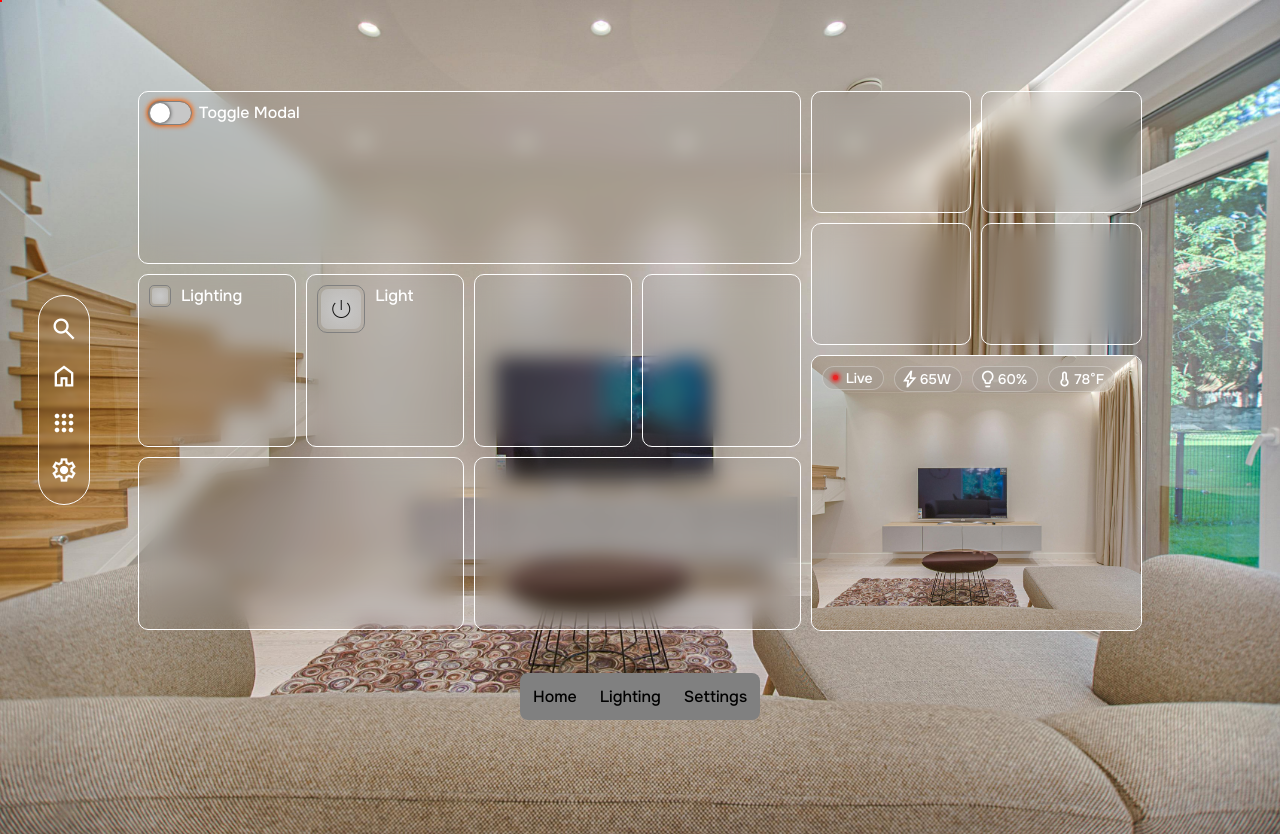
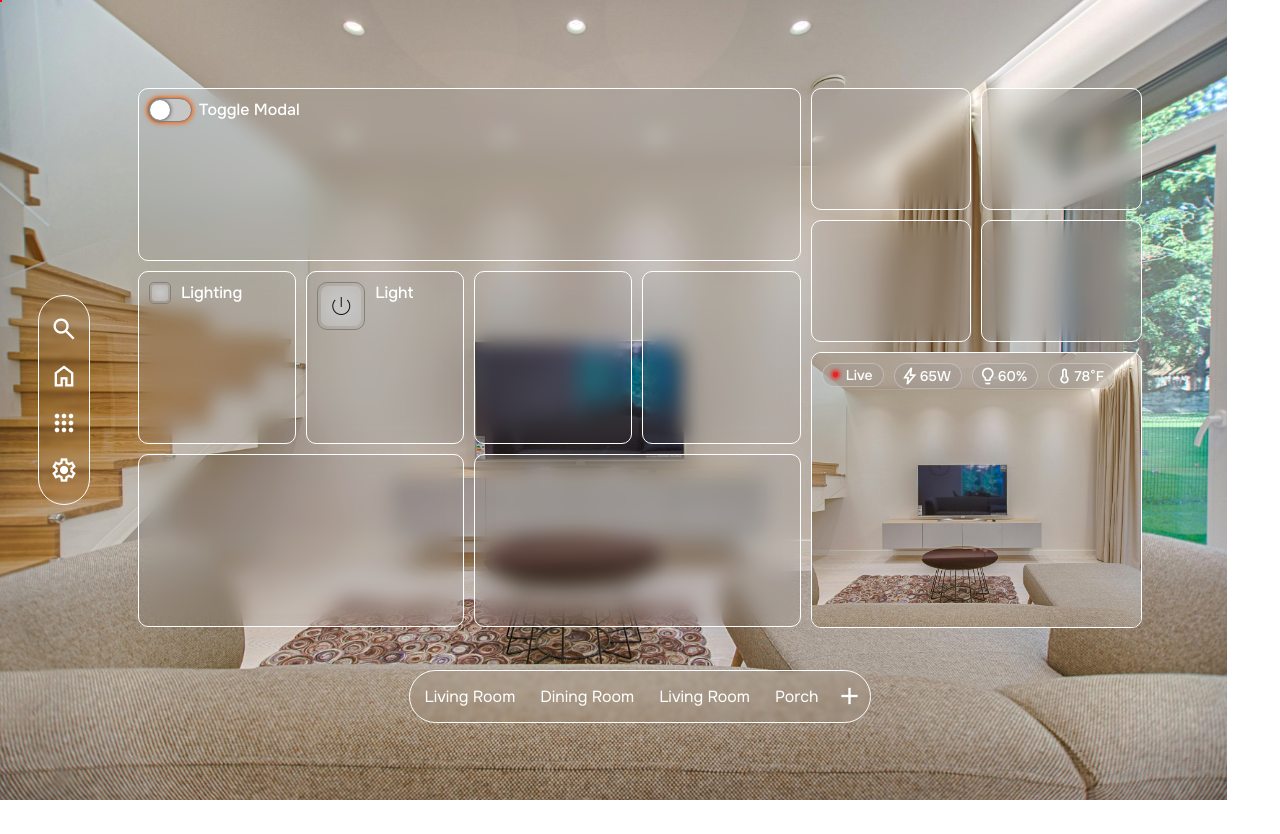
Before and after one commit to rserdah/smart-dash, a React (Vite) app: page / in a window 1280 px wide. After the commit the page ends 800 px from the top, so only its background shows below. Built offline with nearby package versions, Linux system fonts and the light colour scheme.

Commit message:
Basic room switcher

```diff
--- a/index.html
+++ b/index.html
@@ -13,7 +13,7 @@
     <link rel="preconnect" href="https://fonts.gstatic.com" crossorigin>
     <link href="https://fonts.googleapis.com/css2?family=Onest:wght@100..900&display=swap" rel="stylesheet">
 
-    <link rel="stylesheet" href="https://fonts.googleapis.com/css2?family=Material+Symbols+Outlined:opsz,wght,FILL,GRAD@24,200,0,0&icon_names=apps,arrow_back,arrow_forward,bolt,check,comment,favorite,home,lightbulb_2,power_settings_new,search,settings,skull,thermometer,thumb_down,thumb_up,visibility" />
+    <link rel="stylesheet" href="https://fonts.googleapis.com/css2?family=Material+Symbols+Outlined:opsz,wght,FILL,GRAD@24,200,0,0&icon_names=add,add_2,add_circle,apps,arrow_back,arrow_forward,bolt,check,comment,favorite,home,lightbulb_2,power_settings_new,search,settings,skull,thermometer,thumb_down,thumb_up,visibility" />
 
     <style>
         body {
--- a/src/components/Sidebar.tsx
+++ b/src/components/Sidebar.tsx
@@ -25,7 +25,7 @@ const SidebarBox = styled.div`
     backdrop-filter: blur(2px) saturate(0.95);
 `;
 
-const sidebarLinkCss = css`
+const SidebarIconBtn = styled.span`
     --sidebar-link-size: 32px;
     display: inline-flex;
     align-items: center;
@@ -51,10 +51,10 @@ export default function Sidebar(props: SidebarProps) {
     return (
         <nav>
             <SidebarBox>
-                <NavLink to='/'><span className='material-symbols-outlined' css={sidebarLinkCss}>search</span></NavLink>
-                <NavLink to='/'><span className='material-symbols-outlined' css={sidebarLinkCss}>home</span></NavLink>
-                <NavLink to='/'><span className='material-symbols-outlined' css={sidebarLinkCss}>apps</span></NavLink>
-                <NavLink to='/settings'><span className='material-symbols-outlined' css={sidebarLinkCss}>settings</span></NavLink>
+                <NavLink to='/'><SidebarIconBtn className='material-symbols-outlined'>search</SidebarIconBtn></NavLink>
+                <NavLink to='/'><SidebarIconBtn className='material-symbols-outlined'>home</SidebarIconBtn></NavLink>
+                <NavLink to='/'><SidebarIconBtn className='material-symbols-outlined'>apps</SidebarIconBtn></NavLink>
+                <NavLink to='/settings'><SidebarIconBtn className='material-symbols-outlined'>settings</SidebarIconBtn></NavLink>
             </SidebarBox>
         </nav>
     )
--- a/src/pages/Home.tsx
+++ b/src/pages/Home.tsx
@@ -15,7 +15,7 @@ import { useEffect, useState } from 'react';
 // IMPORTANT! styled.element variables CANNOT be defined inside the functional component or else they will unmount every time the functional component re-renders
 const ImgBackground = styled.img`
     position: absolute;
-    width: 100%;
+    height: 100%;
     z-index: -1;
 `;
 
@@ -81,8 +81,34 @@ const WidgetCol = styled.div`
 
 const RoomSelectorBox = styled.div`
     display: flex;
+    flex-direction: row;
     align-items: center;
     justify-content: center;
+    gap: 5px;
+    padding: 5px;
+    margin: 0px;
+    height: max-content;
+    max-height: max-content;
+    border: 1px solid white;
+    border-radius: 999px;
+    color: white;
+    backdrop-filter: blur(2px) saturate(0.95);
+`;
+
+const RoomSelectorBtn = styled.button`
+    display: inline-flex;
+    align-items: center;
+    justify-content: center;
+    padding: 10px;
+    font-size: 16px;
+    border: none;
+    border-radius: 999px;
+    background: transparent;
+    color: white;
+
+    &:hover {
+        background: #ffffff2f;
+    }
 `;
 
 /* export */ function ConfirmModal({ message, onConfirm, onClose }: ModalProps) {
@@ -100,13 +126,42 @@ const RoomSelectorBox = styled.div`
     )
 }
 
+type RoomData = {
+    id: string;
+    name: string;
+    img: string;
+};
+
+const rooms: RoomData[] = [
+    {
+        id: 'living_room',
+        name: 'Living Room',
+        img: 'src/img/LivingRoomImage_Vecislavas_Popa_Pexels.jpg',
+    },
+    {
+        id: 'dining_room',
+        name: 'Dining Room',
+        img: 'src/img/DiningRoomImage_Jean_van_der_Meulen_Pexels.jpg',
+    },
+    {
+        id: 'bedroom',
+        name: 'Living Room',
+        img: 'src/img/BedroomImage_Jean_van_der_Meulen_Pexels.jpg',
+    },
+];
+
 export default function Home() {
+    const [roomId, setRoomId] = useState('living_room');
     const [checked, setChecked] = useState(false);
     const modal = useModal();
 
+    const currentRoom = rooms.find(x => x.id == roomId);
+
     return (
         <>
-            <ImgBackground src='src/img/LivingRoomImage_Vecislavas_Popa_Pexels.jpg' />
+            <div css={css`position: absolute; z-index: -1; min-width: 100vw; max-width: 100vw; min-height: 100vh; max-height: 100vh; overflow: hidden;`}>
+                <ImgBackground src={currentRoom?.img} />
+            </div>
 
             <Box>
                 {/* <InputKnob /> */}
@@ -158,7 +213,7 @@ export default function Home() {
                         </WidgetCol>
 
                         <Widget css={css`position: relative; overflow: hidden;`}>
-                            <ImgBackground src='src/img/LivingRoomImage_Vecislavas_Popa_Pexels.jpg' css={css`top: 0px; left: -45px; width: unset; height: 100%; transform: scale(1.25)`} />
+                            <ImgBackground src={currentRoom?.img} css={css`top: 0px; left: -45px; width: unset; height: 100%; transform: scale(1.25)`} />
 
                             <div css={css`display: flex; gap: 8px; align-items: center; justify-content: center; padding: 2px 10px; height: max-content; border: 1px solid #ffffff49; border-radius: 999px; color: white; background: #69696910; backdrop-filter: blur(10px) saturate(0.9);`}>
                                 <div css={css`width: 5px; height: 5px; border-radius: 999px; background: #e92323ff; box-shadow: 0px 0px 4px 2px #e92323ff;`}></div>
@@ -184,7 +239,16 @@ export default function Home() {
                 </MainContentBox>
 
                 <RoomSelectorBox>
-                    <ToggleButtonGroup name='togglebuttongroup1' options={[{ label: 'Home', value: 'home' }, { label: 'Lighting', value: 'lighting' }, { label: 'Settings', value: 'settings' }, ]} />
+                    {/* <ToggleButtonGroup name='togglebuttongroup1' options={[{ label: 'Home', value: 'home' }, { label: 'Lighting', value: 'lighting' }, { label: 'Settings', value: 'settings' }, ]} /> */}
+
+                    {
+                        rooms.map(x => (
+                            <RoomSelectorBtn onClick={e => setRoomId(r => x.id)}>{x.name}</RoomSelectorBtn>
+                        ))
+                    }
+
+                    <RoomSelectorBtn>Porch</RoomSelectorBtn>
+                    <RoomSelectorBtn className='material-symbols-outlined' css={css` --sidebar-link-size: 32px; display: inline-flex; align-items: center; justify-content: center; padding: 2px; min-width: var(--sidebar-link-size); width: var(--sidebar-link-size); max-width: var(--sidebar-link-size); min-height: var(--sidebar-link-size); height: var(--sidebar-link-size); max-height: var(--sidebar-link-size); font-size: 28px; border-radius: 999px; background: transparent; color: white; &:hover { background: #ffffff2f; } `}>add</RoomSelectorBtn>
                 </RoomSelectorBox>
             </Box>
         </>
```
Also changed, not shown: src/img/BedroomImage_Jean_van_der_Meulen_Pexels.jpg (added), src/img/DiningRoomImage_Jean_van_der_Meulen_Pexels.jpg (added).
